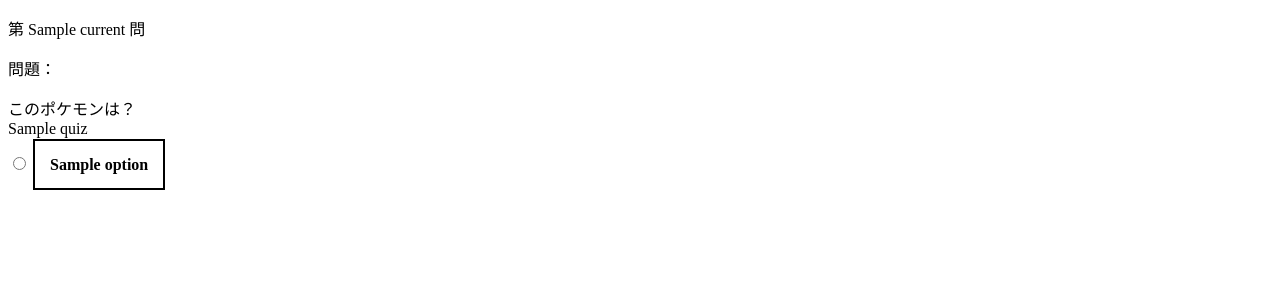
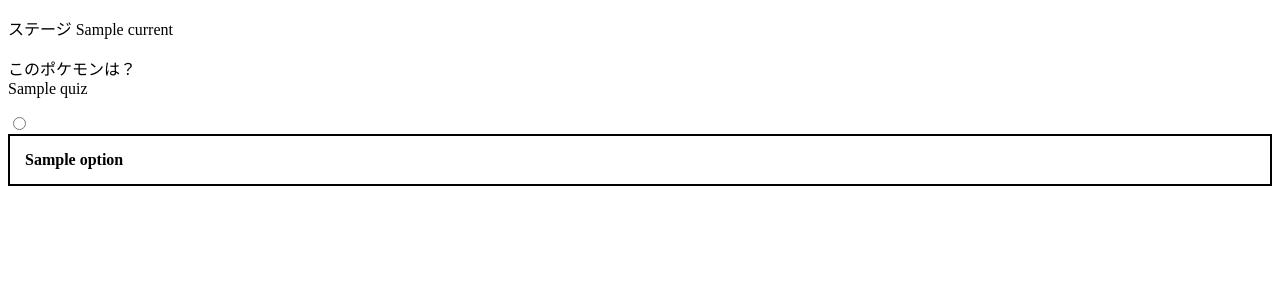
Before and after one commit to kmbys/pokequiz, a Flask app: template templates/index.j2 in a window 1280 px wide. Shown: the top 300 px of the page. Run offline with Flask 2, Linux system fonts and the light colour scheme; the template is opened without the code that fills it: most values are stand-ins (such as "Sample title", 1, 10 or a date in 2020); grey boxes marked "Sample" are stand-in pictures.

Commit message:
Update designs

```diff
--- a/static/index.css
+++ b/static/index.css
@@ -3,7 +3,7 @@
 }
 
 .option_label {
-/*    display: block; */
+    display: block;
     padding: 15px;
     font-weight: bold;
     border: solid 2px black;
--- a/templates/index.j2
+++ b/templates/index.j2
@@ -7,28 +7,25 @@
 <link rel="stylesheet" href="/static/index.css">
 </head>
 <body>
-	<p>第 {{ stage.current }} 問</p>
-	<p>問題：</p>
+	<p>ステージ {{ stage.current }}</p>
 	<p>このポケモンは？<br>{{ quiz.question }}</p>
 	{% for option in quiz.options %}
 		<input type="radio" name="option" id="{{ option.name }}" class="{{ option.class_name }}">
 		<label class="option_label" for="{{ option.name }}">{{ option.name }}</label>
 	{% endfor %}
 	<div id="result_correct">
-		<p>結果：</p>
-		<p>正解！</p>
+		<p>せいかい！</p>
 		<img src="{{ quiz.answer_image }}">
 		<form action="/" method="get">
 			<input type="hidden" name="stage" value="{{ stage.next }}">
-			<input type="submit" value="次の問題へ">
+			<input type="submit" value="つぎへすすむ">
 		</form>
 	</div>
 	<div id="result_wrong">
-		<p>結果：</p>
-		<p>残念！正解は<strong> {{ quiz.answer_name }} </strong>でした。</p>
+		<p>ざんねん！せいかいは<strong> {{ quiz.answer_name }} </strong>でした。</p>
 		<img src="{{ quiz.answer_image }}">
 		<form action="/" method="get">
-			<input type="submit" value="最初に戻る">
+			<input type="submit" value="さいしょから">
 		</form>
 	</div>
 </body>
```
